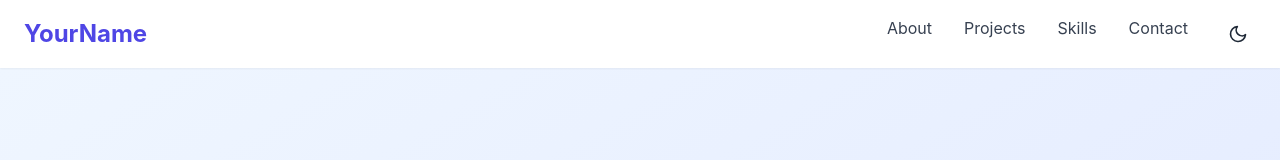
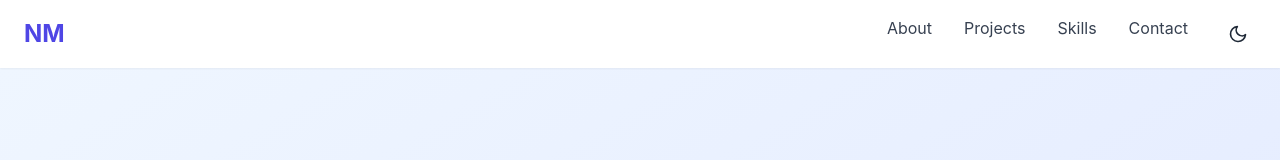
Before and after one commit to NadeeshaMedagama/portfolio_project_with_react, a React (Create React App) app: page / in a window 1280 px wide. Shown: the top 160 px of the page. Built offline with nearby package versions, Linux system fonts and the light colour scheme.

Commit message:
header section updated

```diff
--- a/src/components/Header.tsx
+++ b/src/components/Header.tsx
@@ -10,7 +10,7 @@ export const Header = () => {
             <div className="container mx-auto px-6 py-4">
                 <div className="flex items-center justify-between">
                     <a href="#" className="text-2xl font-bold text-primary-light dark:text-primary-dark">
-                        YourName
+                        NM
                     </a>
 
                     {/* Desktop Navigation */}
```
